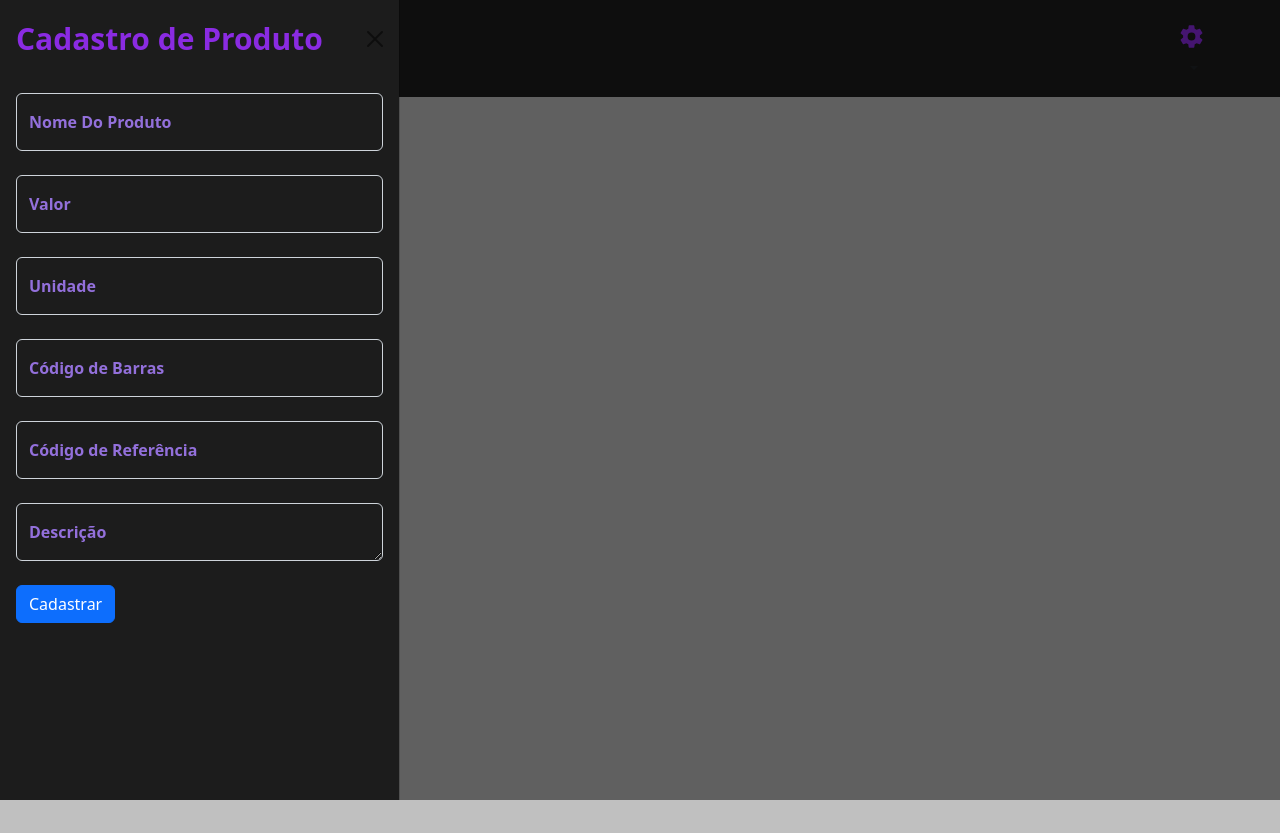
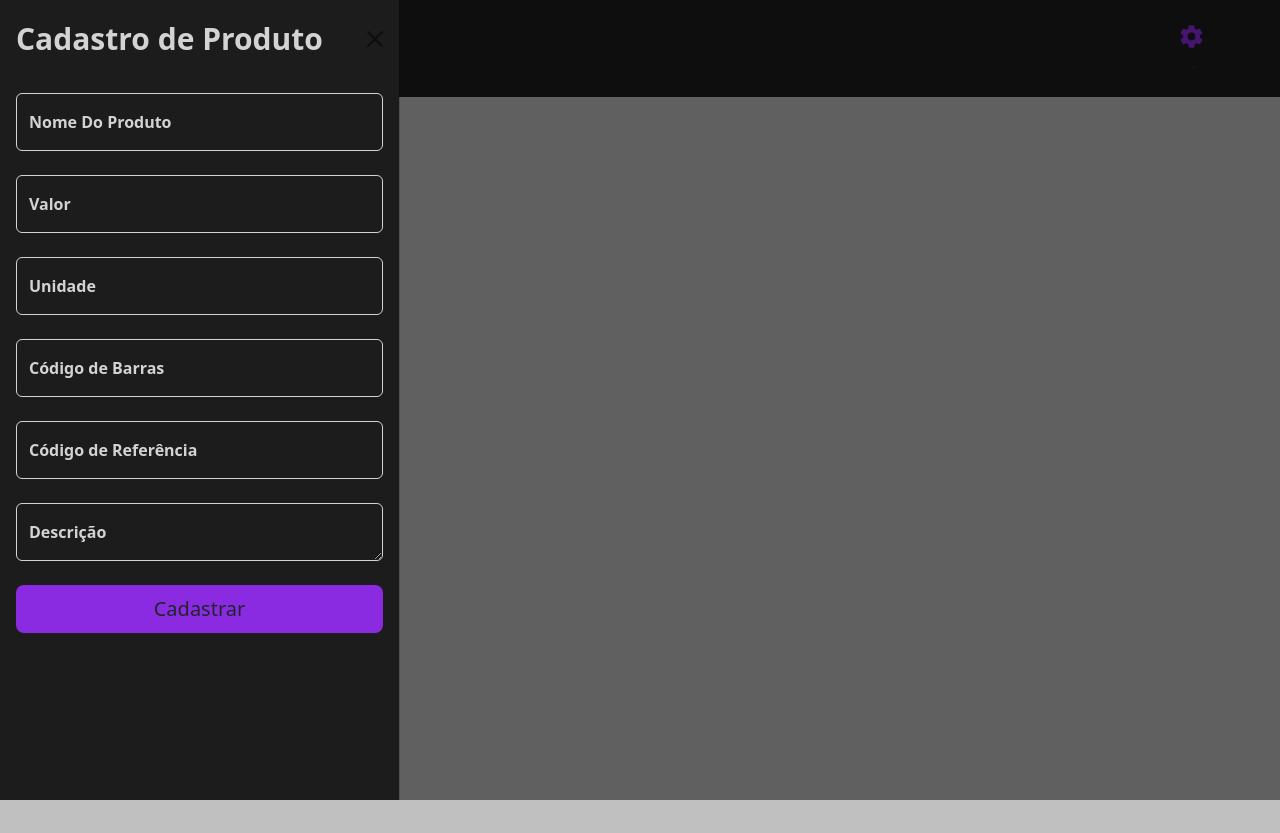
Before and after one commit to EriksJunior/Project_Nota, a React (Vite) app: page / in a window 1280 px wide. Both pictures are taken after a click on the button "Produtos". Built offline with nearby package versions, Linux system fonts and the light colour scheme.

Commit message:
REFACTOR : layout colors produtos

```diff
--- a/src/components/Products/index.tsx
+++ b/src/components/Products/index.tsx
@@ -25,9 +25,9 @@ export function ProductsModal() {
 
       <Offcanvas show={show} onHide={handleClose}>
         <Offcanvas.Header style={{ background:"#1C1C1C"  }} closeButton>
-          <Offcanvas.Title style={{ background:"#1C1C1C" , color:"BlueViolet", fontWeight:"bold" , fontSize: "30px"}}  >Cadastro de Produto</Offcanvas.Title>
+          <Offcanvas.Title style={{ background:"#1C1C1C" , color:"LightGrey", fontWeight:"bold" , fontSize: "30px"}}  >Cadastro de Produto</Offcanvas.Title>
         </Offcanvas.Header>
-        <Offcanvas.Body style={{ background:"#1C1C1C" , color:"MediumPurple" , fontWeight:"bold" }}>
+        <Offcanvas.Body style={{ background:"#1C1C1C" , color:"LightGrey" , fontWeight:"bolder" }}>
         <Form >
           <FloatingLabel className="mb-4" label="Nome Do Produto">
             <Form.Control style={{ background:"#1C1C1C" , color:"whitesmoke"}} type="text" placeholder="Nome Do Produto"  />
@@ -53,10 +53,11 @@ export function ProductsModal() {
             <Form.Control as="textarea" style={{ background:"#1C1C1C" , color:"whitesmoke" }} type="text" placeholder="Descrição"/>
           </FloatingLabel>
 
-
-      <Button variant="primary" type="button">
-        Cadastrar
-      </Button>
+          <div className="d-grid gap-2">
+            <Button variant="" type="button" size='lg' style={{background:"BlueViolet"}}>
+            Cadastrar
+            </Button>
+           </div>
     </Form>
         </Offcanvas.Body>
       </Offcanvas>
```
